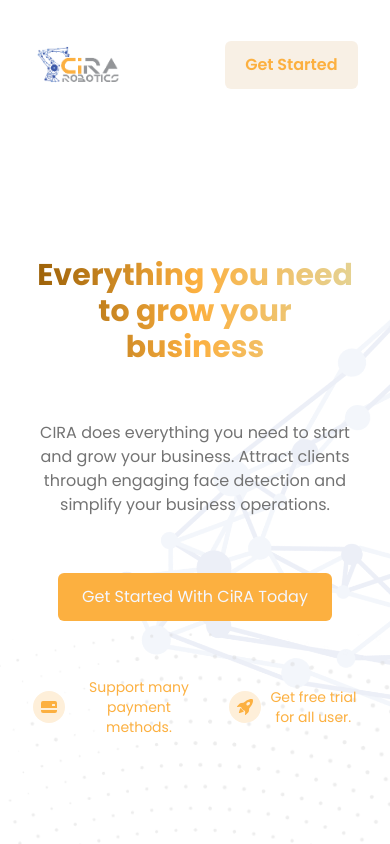
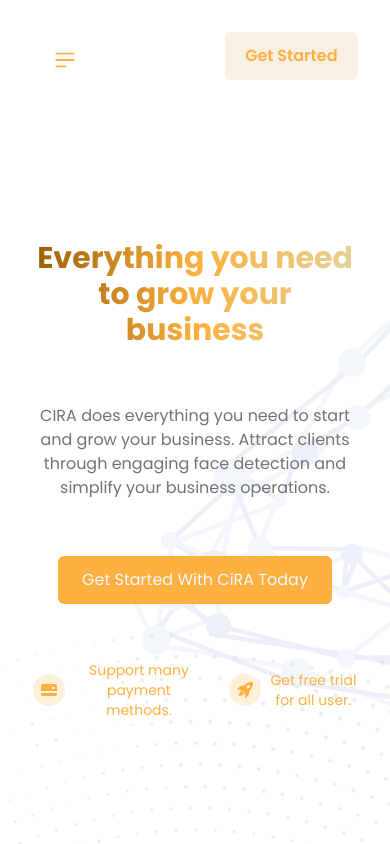
Before and after one commit to deeptech-kmitl/frontend-cira-merchant, a Next.js app: page / in a window 390 px wide. Shown: the top 844 px of the page. Built offline with nearby package versions, Linux system fonts and the light colour scheme.

Commit message:
feat: mobile nav

```diff
--- /dev/null
+++ b/components/MobileNav.tsx
@@ -0,0 +1,79 @@
+import Image from 'next/image';
+import Link from 'next/link';
+import { useState } from 'react';
+
+interface navTab {
+  title: string;
+  href: string;
+}
+
+const MobileNav = ({ tab }: any) => {
+  const [isOpen, setIsOpen] = useState(false);
+  return (
+    <div>
+      <button
+        onClick={() => setIsOpen(!isOpen)}
+        type="button"
+        className={`${
+          isOpen ? 'hidden' : 'inline-flex'
+        } items-center p-2 mt-2 ml-3 text-sm text-gray-500 rounded-lg hover:bg-gray-100 focus:outline-none focus:ring-2 focus:ring-gray-200`}
+      >
+        <svg
+          className="w-6 h-6"
+          aria-hidden="true"
+          fill="#FCB040"
+          viewBox="0 0 20 20"
+          xmlns="http://www.w3.org/2000/svg"
+        >
+          <path
+            clip-rule="evenodd"
+            fill-rule="evenodd"
+            d="M2 4.75A.75.75 0 012.75 4h14.5a.75.75 0 010 1.5H2.75A.75.75 0 012 4.75zm0 10.5a.75.75 0 01.75-.75h7.5a.75.75 0 010 1.5h-7.5a.75.75 0 01-.75-.75zM2 10a.75.75 0 01.75-.75h14.5a.75.75 0 010 1.5H2.75A.75.75 0 012 10z"
+          ></path>
+        </svg>
+      </button>
+
+      <div
+        className={`${
+          isOpen ? 'translate-x-[0vh]' : '-translate-x-[100vh]'
+        } w-fit h-screen transition-all ease-in-out absolute left-0 top-0 bg-[#c4c4c4]/20 backdrop-blur-md`}
+      >
+        <div className="px-4">
+          <div className="w-full flex justify-between items-center">
+            <button
+              onClick={() => setIsOpen(!isOpen)}
+              type="button"
+              className="inline-flex items-center p-2 mt-2 text-sm text-gray-500 rounded-lg hover:bg-gray-100 focus:outline-none focus:ring-2 focus:ring-gray-200"
+            >
+              <svg
+                className="w-6 h-6"
+                aria-hidden="true"
+                fill="#c4c4c4"
+                viewBox="0 0 20 20"
+                xmlns="http://www.w3.org/2000/svg"
+              >
+                <path
+                  clip-rule="evenodd"
+                  fill-rule="evenodd"
+                  d="M2 4.75A.75.75 0 012.75 4h14.5a.75.75 0 010 1.5H2.75A.75.75 0 012 4.75zm0 10.5a.75.75 0 01.75-.75h7.5a.75.75 0 010 1.5h-7.5a.75.75 0 01-.75-.75zM2 10a.75.75 0 01.75-.75h14.5a.75.75 0 010 1.5H2.75A.75.75 0 012 10z"
+                ></path>
+              </svg>
+            </button>
+            <Link href="/" className="relative h-[65px] w-[90px]">
+              <Image src="/images/cira_logo.png" fill alt="" priority />
+            </Link>
+          </div>
+          <div className="flex flex-col space-y-4 w-[20vh] py-6 px-4">
+            {tab.map((item: navTab, i: number) => (
+              <Link href={item.href} key={i} className="py-2 text-sm">
+                {item.title}
+              </Link>
+            ))}
+          </div>
+        </div>
+      </div>
+    </div>
+  );
+};
+
+export default MobileNav;
--- a/components/Navbar.tsx
+++ b/components/Navbar.tsx
@@ -1,6 +1,7 @@
 import Image from 'next/image';
 import Link from 'next/link';
 import { useRouter } from 'next/router';
+import MobileNav from './MobileNav';
 
 interface navTab {
   title: string;
@@ -20,15 +21,18 @@ const Navbar = () => {
 
   return (
     <div className="w-full flex justify-between items-center py-8">
-      <Link href="/" className="relative h-[65px] w-[90px]">
+      <Link href="/" className="relative h-[65px] w-[90px] hidden lg:block">
         <Image src="/images/cira_logo.png" fill alt="" priority />
       </Link>
+      <div className="block lg:hidden">
+        <MobileNav tab={tab} />
+      </div>
       <ul className="hidden lg:flex space-x-12">
-        {tab.map((item: navTab) => (
-          <Link href={item.href} key={item.title}>
+        {tab.map((item: navTab, i: number) => (
+          <Link href={item.href} key={i}>
             <li
               className={`${
-                router.asPath === item.href ? 'font-bold' : 'text-dark/60'
+                router.asPath === item.href ? 'font-bold' : 'text-[#193766]'
               }`}
             >
               {item.title}
--- a/components/index.ts
+++ b/components/index.ts
@@ -7,6 +7,7 @@ export { default as Hero } from './home/Hero';
 export { default as Partners } from './home/Partners';
 export { default as Support } from './home/Support';
 export { default as GridLayout } from './layout/GridLayout';
+export { default as MobileNav } from './MobileNav';
 export { default as Navbar } from './Navbar';
 export { default as OutlinedButton } from './shared/OutlinedButton';
 export { default as PrimaryButton } from './shared/PrimaryButton';
```
